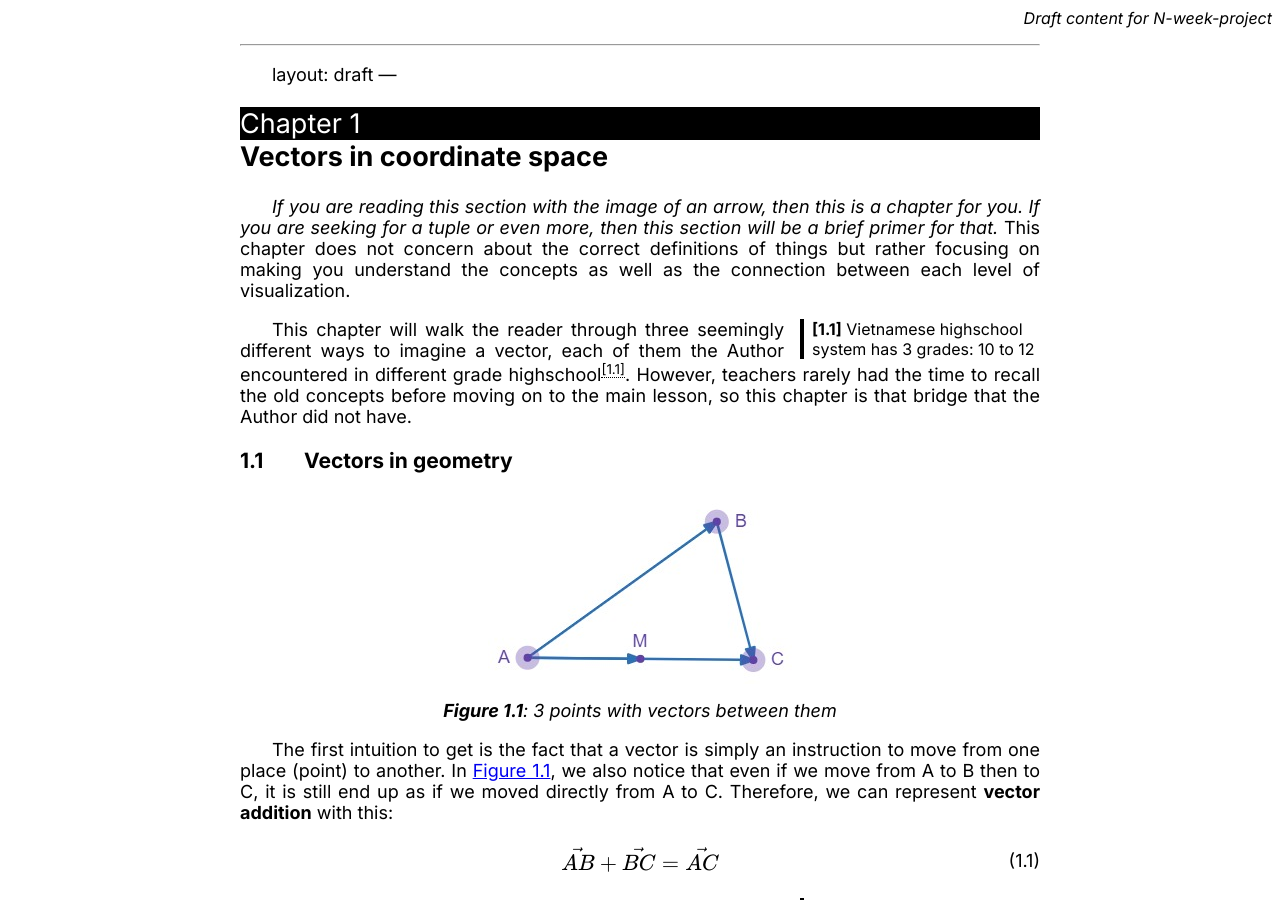
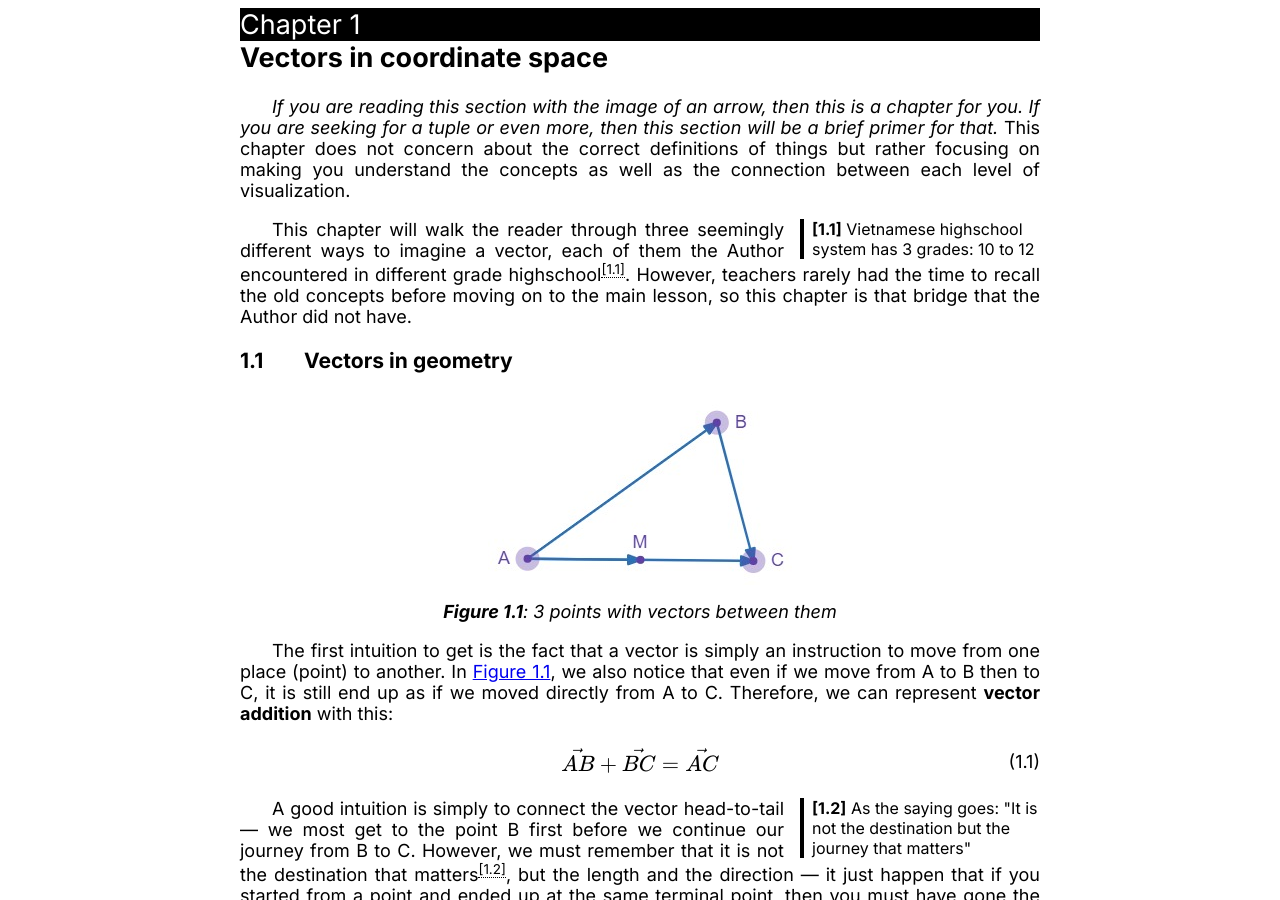
Before and after one commit to LukeNK/n-week-project, a Jekyll site: the page built from draft.md, in a window 1280 px wide and 900 px high. Built offline with Jekyll 4.4.1, drawn with Linux system fonts in a browser that asks for light colours; some of the changed text lies outside the part shown.

Commit message:
Clean draft

```diff
--- a/_layouts/draft.html
+++ b/_layouts/draft.html
@@ -1,7 +1,7 @@
 ---
 layout: base
 ---
-<p style="text-align: right;"><i>Draft content for N-week-project</i></p>
 <main class="loading">
     {{ content }}
 </main>
+<p style="text-align: right;"><i>Draft content for N-week-project</i></p>
--- a/draft.md
+++ b/draft.md
@@ -5,7 +5,11 @@
     {% assign ext = page.name | split: "." | last%}
     {% if ext == "md" %}
         {% if page.layout == "draft" and page.name != "draft.md" %}
+            {% capture text %}
 {% include_relative {{ page.path }} %}
+            {% endcapture %}
+            {{ text | split: "---" | last }}
+<hr>
         {% endif %}
     {% endif %}
 {% endfor %}
```
